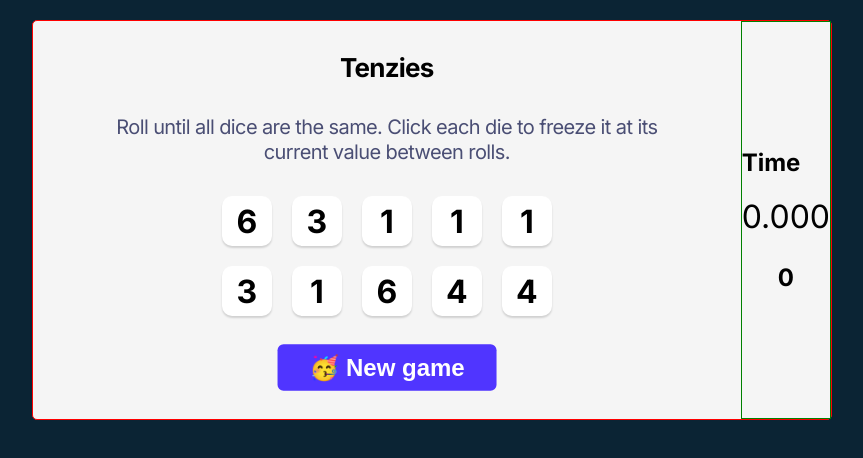
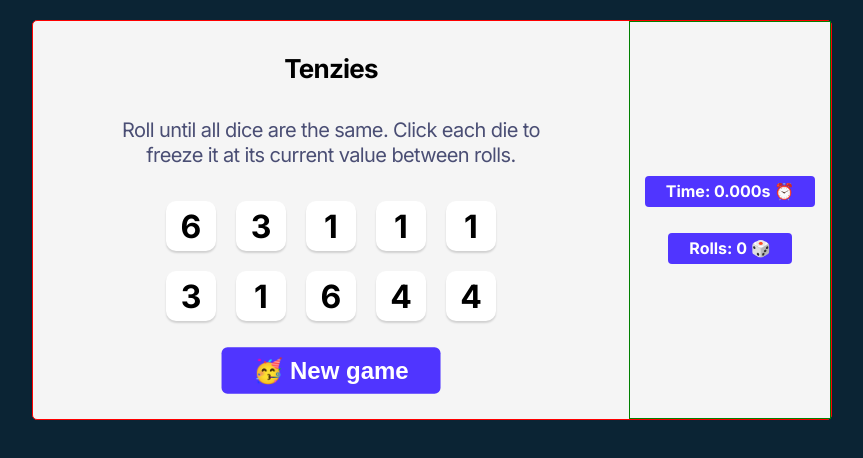
Before and after one commit to MatthewKokin/TenziesGame, a React (Vite) app: page / in a window 1280 px wide. Shown: the top 458 px of the page, without its empty margins (208-1071 px from the left). Built offline with nearby package versions, Linux system fonts and the light colour scheme.

Commit message:
Working on css

```diff
--- a/index.html
+++ b/index.html
@@ -9,12 +9,14 @@
   <link rel="preconnect" href="https://fonts.gstatic.com" crossorigin>
   <link href="https://fonts.googleapis.com/css2?family=Inter:wght@200;300;400;500;600;700;800;900&display=swap"
     rel="stylesheet">
+  <!-- <link href="https://cdn.jsdelivr.net/npm/bootstrap@5.3.1/dist/css/bootstrap.min.css" rel="stylesheet" integrity="sha384-4bw+/aepP/YC94hEpVNVgiZdgIC5+VKNBQNGCHeKRQN+PtmoHDEXuppvnDJzQIu9" crossorigin="anonymous"> -->
   <title>Tenzies Game</title>
 </head>
 
 <body>
   <div id="root"></div>
   <script type="module" src="/src/main.jsx"></script>
+  <!-- <script src="https://cdn.jsdelivr.net/npm/bootstrap@5.3.1/dist/js/bootstrap.bundle.min.js" integrity="sha384-HwwvtgBNo3bZJJLYd8oVXjrBZt8cqVSpeBNS5n7C8IVInixGAoxmnlMuBnhbgrkm" crossorigin="anonymous"></script> -->
 </body>
 
 </html>
--- a/src/App.css
+++ b/src/App.css
@@ -75,7 +75,7 @@ body {
 }
 
 /* Button styles */
-.container button {
+.container button, .rolls {
     font-size: 16px;
     font-weight: 700;
     line-height: 19px;
@@ -85,8 +85,12 @@ body {
     border: none;
     border-radius: 4px;
     padding: 5.76px 21.12px 6.1px 21.21px;
+      /* changed scale to transform */
+}
+
+.container button {
     cursor: pointer;
-    transform: scale(1.5);  /* changed scale to transform */
+    transform: scale(1.5);
 }
 
 .container button:active {
--- a/src/App.jsx
+++ b/src/App.jsx
@@ -124,9 +124,9 @@ function App() {
           gameWon === null ? "🥳 New game" : (gameWon === false ? "🎲 Roll" : "🥲 Finish")}</button>
       </div>
       <div className='stats'>
-          <Timer handleClick={rollDice} isRunning={isRunning} />
-          <h2>{rollCount}</h2>
-        </div>
+        <Timer handleClick={rollDice} isRunning={isRunning} />
+        <h2 className='rolls'>Rolls: {rollCount} 🎲</h2>
+      </div>
     </div>
   )
 }
--- a/src/Timer/Timer.css
+++ b/src/Timer/Timer.css
@@ -1,28 +1,18 @@
-h1 {
-    font-size: 2.5rem;
-    margin-bottom: 0.5rem;
-  }
+.timer-container{
+  display: flex;
+  flex-direction: column;
+  align-items: center;
+  width: 200px;
+}
 
-  p {
-    font-size: 2rem;
-    margin: 0.5rem 0;
-  }
-
-  button {
-    background-color: #007bff;
-    color: #fff;
+.timer{
+  font-size: 16px;
+    font-weight: 700;
+    line-height: 19px;
+    text-align: center;
+    background-color: #5035FF;
+    color: white;
     border: none;
-    padding: 10px 20px;
-    text-align: center;
-    text-decoration: none;
-    display: inline-block;
-    font-size: 16px;
-    margin: 4px 2px;
-    cursor: pointer;
-    border-radius: 5px;
-    transition: background-color 0.3s;
-  }
-
-  button:hover {
-    background-color: #0056b3;
-  }
+    border-radius: 4px;
+    padding: 5.76px 21.12px 6.1px 21.21px;
+}
--- a/src/Timer/Timer.jsx
+++ b/src/Timer/Timer.jsx
@@ -28,9 +28,8 @@ function Timer({ isRunning }) {
   const time = (passedTime / 1000).toFixed(3)
 
   return (
-    <div>
-      <h2>Time</h2>
-      <p>{time}</p>
+    <div className='timer-container'>
+      <h2 className='timer'>Time: {time}s ⏰</h2>
     </div>
   )
 }
```
